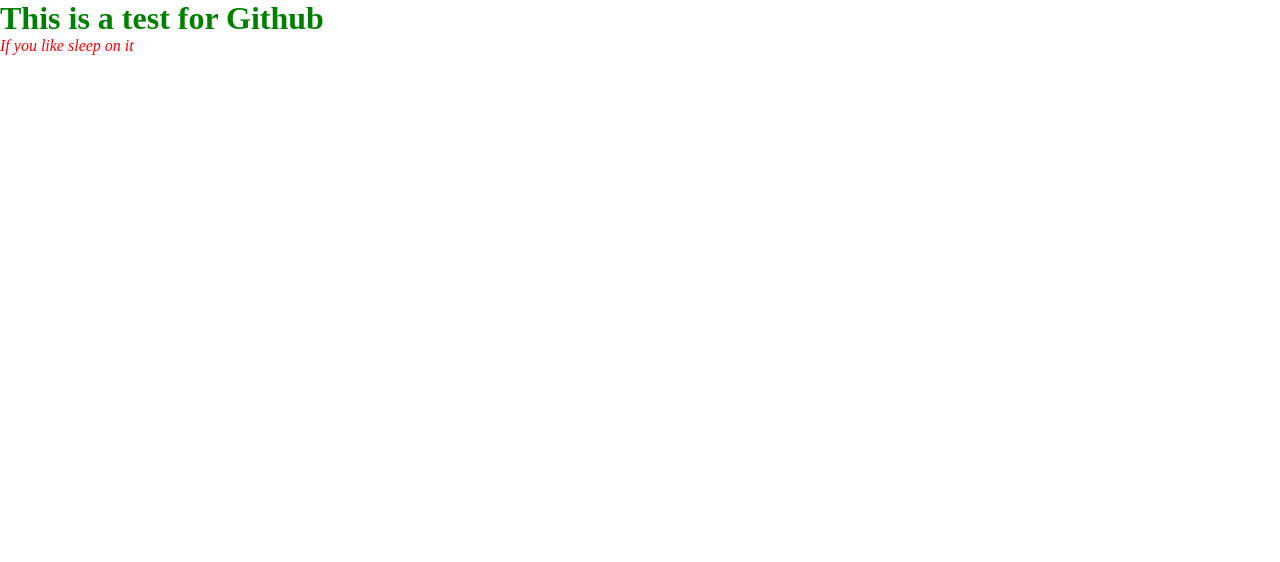
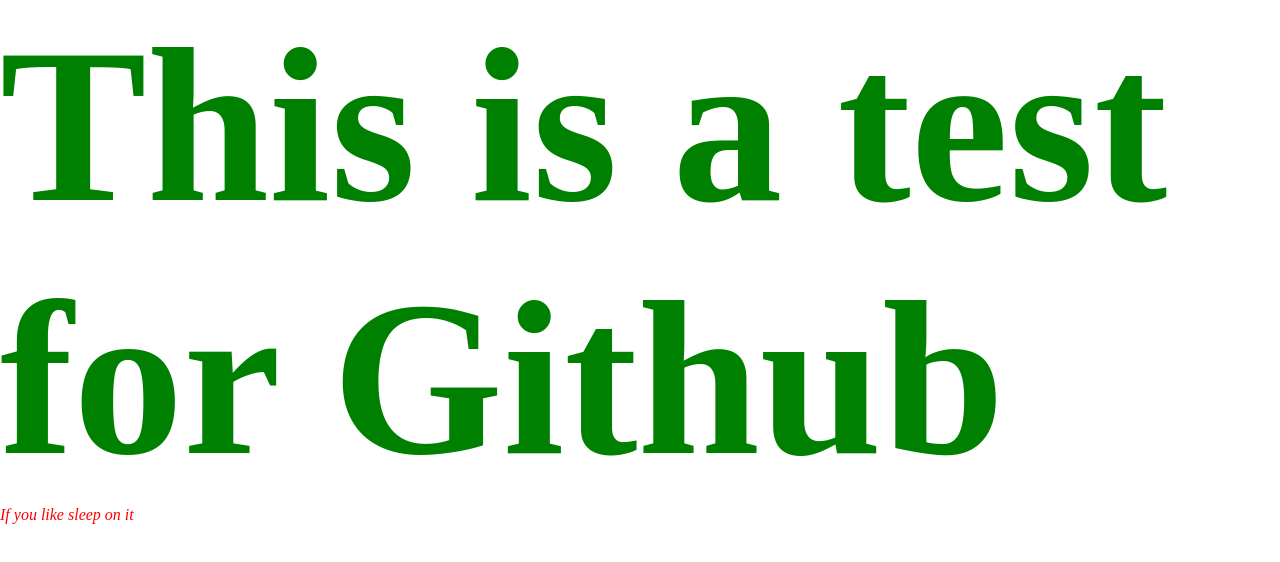
Before and after one commit to allostimzy/Git, a plain HTML site: page index.html in a window 1280 px wide. Drawn offline with Linux system fonts and the light colour scheme.

Commit message:
added font size

```diff
--- a/index.css
+++ b/index.css
@@ -5,6 +5,8 @@
 
 h1 {
     color: green;
+    font-size: 220px;
+
 }
 
 p {
```
